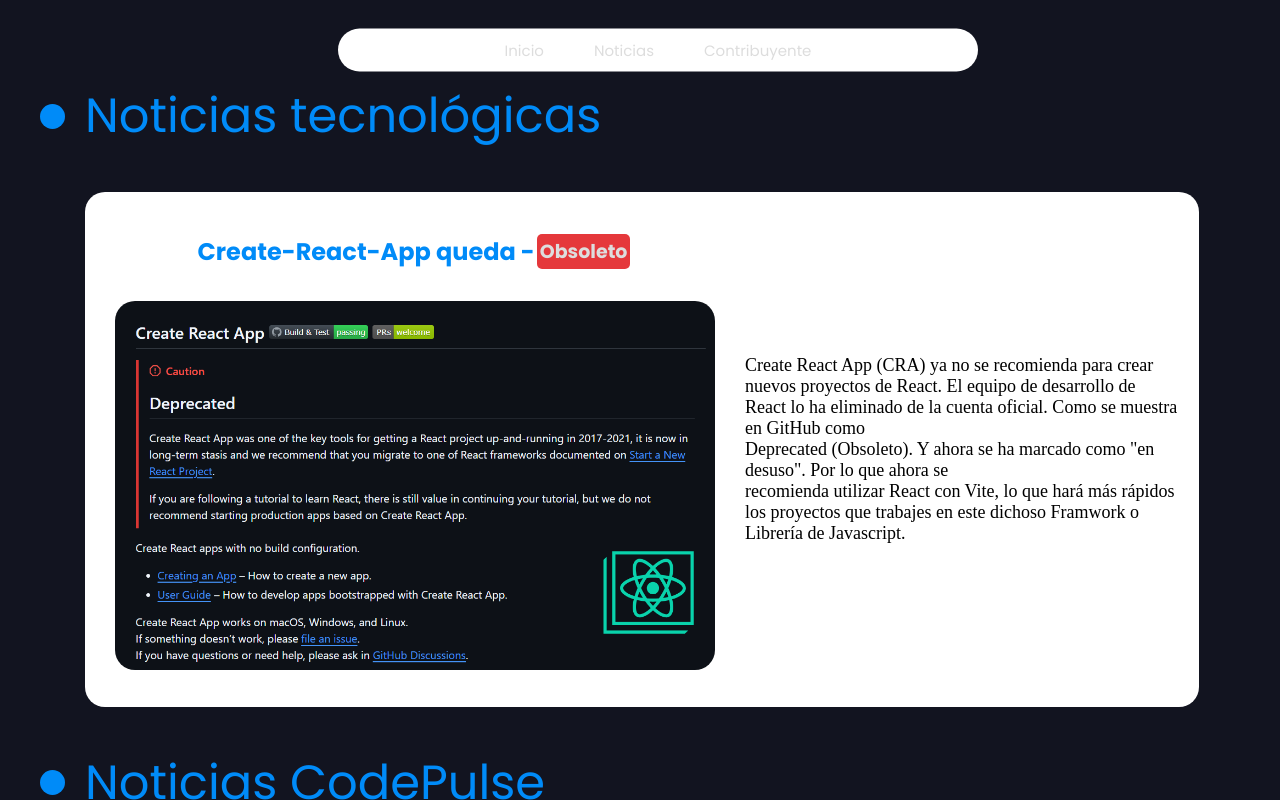
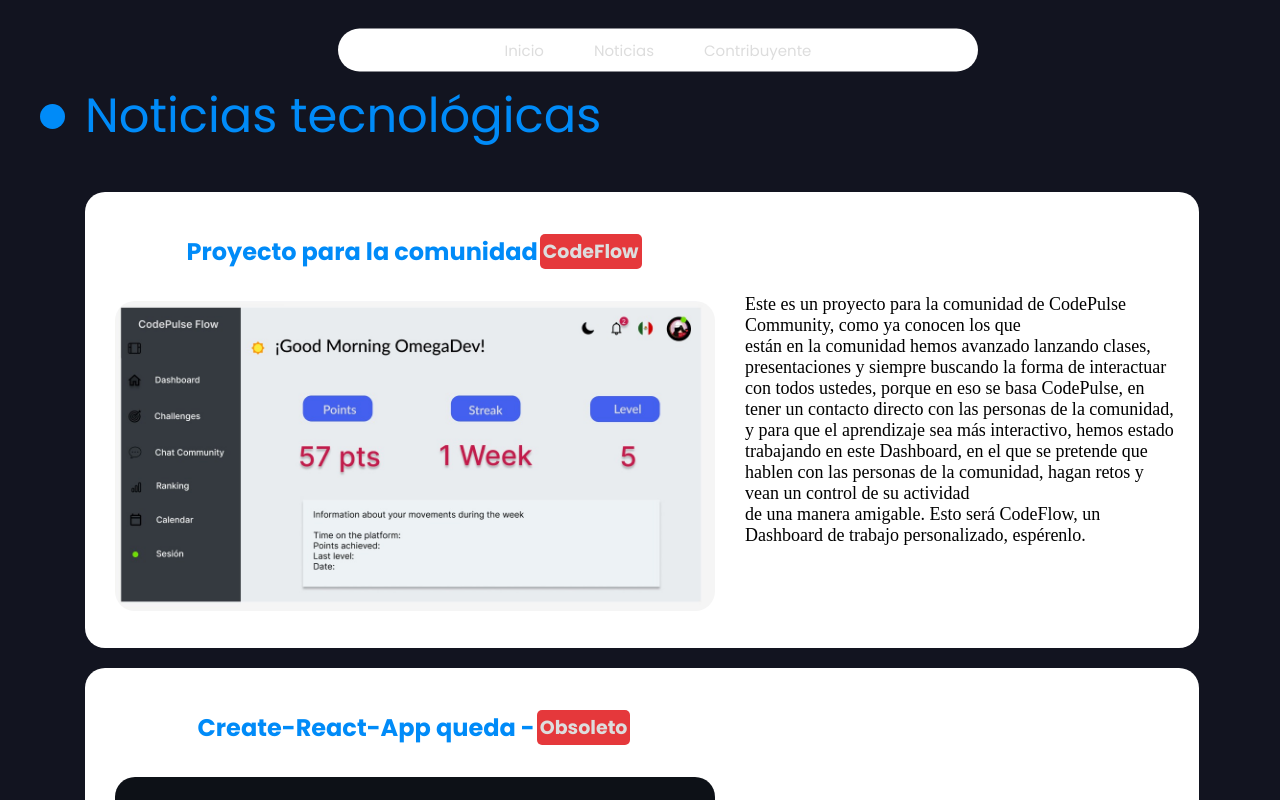
Before and after one commit to Mauricio2202/codenews, a React (Vite) app: page /news in a window 1280 px wide. Shown: the top 800 px of the page. Built offline with nearby package versions, Linux system fonts and the light colour scheme; a web font is replaced by a local one.

Commit message:
Agregando novedades sobre CodeFlow

```diff
--- a/src/components/Clases.jsx
+++ b/src/components/Clases.jsx
@@ -38,8 +38,8 @@
                             <p className='classTitle'><strong>Clase #1 JavaScript</strong></p>
                             <p>El {classDate} - 07:30 p.m.</p>
                             <a href="#" className="enlace-meet" onClick={(e) => {
-                                e.preventDefault(); // Evita que el enlace navegue a otra página
-                                setModalOpen(true); // Abre el modal
+                                e.preventDefault();
+                                setModalOpen(true);
                             }}>
                             <img src={Meet} alt="meet" className='meetIcon' />
                             <p className='join'>Bloqueado</p>
@@ -83,7 +83,7 @@
             {modalOpen && (
                 <div className="modal-overlay" onClick={() => setModalOpen(false)}>
                     <div className="modal-content" onClick={(e) => e.stopPropagation()}>
-                        <p>Clase aún no disponible</p>
+                        <p>¡Clase disponible mañana al horario hora México!</p>
                         <button onClick={() => setModalOpen(false)}>Cerrar</button>
                     </div>
                 </div>
--- a/src/components/Contribuyente.jsx
+++ b/src/components/Contribuyente.jsx
@@ -1,10 +1,10 @@
 import './Contribuyente.css'
 import Silueta from '../assets/silueta.jpg'
-import ContributorTheMonth from '../assets/contributors/dancarDev.jpg';
+import Dancar from '../assets/contributors/dancarDev.jpg';
 
 function Contribuyente() {
 
-    let nameContributor = 'Dancar Dev Cibersecurity';
+    let nameContributor = '¿Qué esperas para serlo?, el mes aún no termina';
 
     return (
         <div>
@@ -15,7 +15,7 @@
             <h2 className='subtitle-contribuyente'>{ nameContributor }</h2><br />
             <section className='container-contribuyente'>
             <div className="marco">
-                <img src={ ContributorTheMonth } alt="silueta" className="colaborator" />
+                <img src={ Silueta } alt="silueta" className="colaborator" />
                 {[...Array(15)].map((_, i) => (
                 <span key={i} className="estrellas"></span>
                 ))}
@@ -23,16 +23,16 @@
             </section><br /><br />
             <article className="features">
                 <div className="caracter">
-                    Clases de forma activa
+                    Destaca tu actividad en la comunidad
                 </div>
                 <div className="caracter caract-i">
-                    Resolución de dudas
+                    Resuelve dudas en la comunidad
                 </div>
                 <div className="caracter">
-                    Ciberseguridad
+                    Comparte recursos tecnológicos
                 </div>
                 <div className="caracter">
-                    Apoyo emocional
+                    Se influyente
                 </div>
             </article>
         </div>
--- a/src/components/News.css
+++ b/src/components/News.css
@@ -31,6 +31,7 @@
     display: flex;
     align-items: center;
     justify-content: center;
+    margin-top: 20px;
 }
 
 .subtitle-news {
--- a/src/components/News.jsx
+++ b/src/components/News.jsx
@@ -1,5 +1,6 @@
 import './News.css'
 import NoticeReact from '../assets/notices/react-notice.png';
+import NoticeCodeFlow from '../assets/notices/codeflow.jpg';
 
 function News() {
     return (
@@ -8,6 +9,24 @@
                 <div className="circle"></div>
                 <h1 className='news'>Noticias tecnológicas</h1>
             </div>
+            <article className='cont-notices'>
+                <div className="notice">
+                    <h2 className='subtitle-news'>Proyecto para la comunidad <span className='recalc'>CodeFlow</span></h2>
+                    <a href="#">
+                    <img src={ NoticeCodeFlow } alt="notice" className='image' />
+                    </a>
+                </div>
+                <p className='desc-notice'>
+                    Este es un proyecto para la comunidad de CodePulse Community, como ya conocen los que <br />
+                    están en la comunidad hemos avanzado lanzando clases, presentaciones y siempre buscando
+                    la forma de interactuar con todos ustedes, porque en eso se basa CodePulse, en tener un
+                    contacto directo con las personas de la comunidad, y para que el aprendizaje sea más
+                    interactivo, hemos estado trabajando en este Dashboard, en el que se pretende que <br />
+                    hablen con las personas de la comunidad, hagan retos y vean un control de su actividad <br />
+                    de una manera amigable. Esto será CodeFlow, un Dashboard de trabajo personalizado, espérenlo.
+                </p>
+            </article>
+
             <article className='cont-notices'>
                 <div className="notice">
                     <h2 className='subtitle-news'>Create-React-App queda - <span className='recalc'>Obsoleto</span></h2>
```
Also changed, not shown: src/assets/notices/codeflow.jpg (added).
